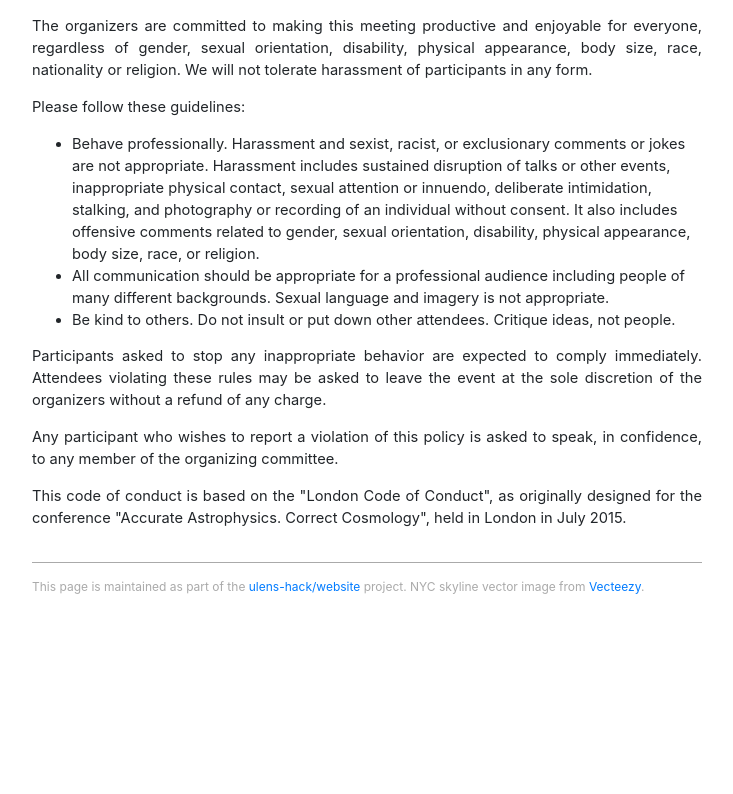
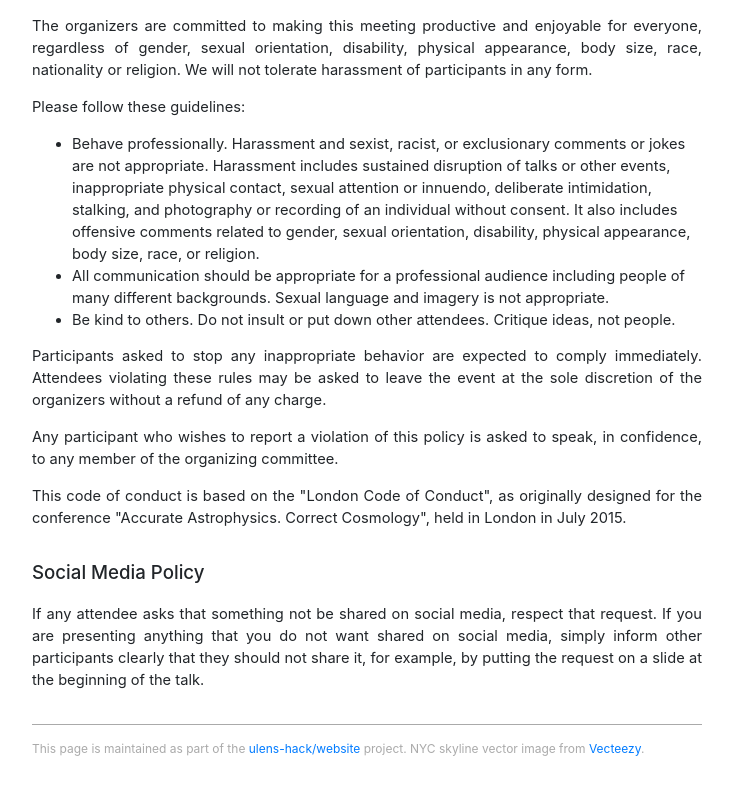
Before and after one commit to ulens-hack/website, a plain HTML site: page 23/index.html in a window 1280 px wide. Shown: the part 1374-2168 px from the top of the page, without its empty margins (273-1006 px from the left). Before the commit the page ends 2020 px from the top, so only its background shows below. Drawn offline with nearby package versions, Linux system fonts and the light colour scheme.

Commit message:
adding social media policy

```diff
--- a/23/index.html
+++ b/23/index.html
@@ -142,6 +142,13 @@ designed for the conference "Accurate Astrophysics. Correct Cosmology", held in
 London in July 2015.
 </p>
 
+<h2>Social Media Policy</h2>
+
+<p>
+If any attendee asks that something not be shared on social media, respect that
+request. If you are presenting anything that you do not want shared on
+social media, simply inform other participants clearly that they should not share it,
+for example, by putting the request on a slide at the beginning of the talk.
 </p>
 
 <div class="footer">
```
